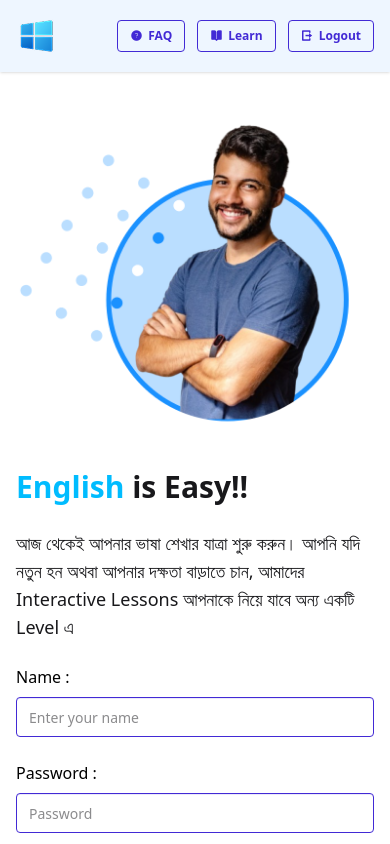
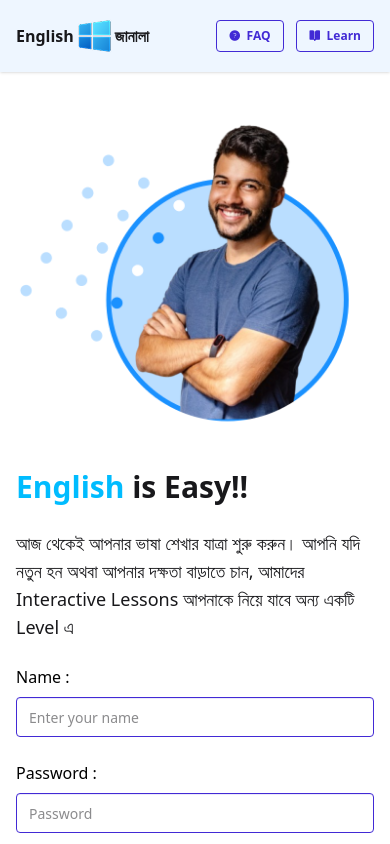
Before and after one commit to codewitharts/english-janala, a plain HTML site: page index.html in a window 390 px wide. Shown: the top 844 px of the page. Drawn offline with nearby package versions, Linux system fonts and the light colour scheme.

Commit message:
logoutbtn

```diff
--- a/index.html
+++ b/index.html
@@ -20,18 +20,16 @@
   <header class="w-full">
     <nav class="p-4 md:px-18 md:py-5 lg:px-24 lg:py-7 bg-blue-200/26 shadow flex items-center justify-between">
       <div class="flex items-center text-[16px] lg:text-[28px] font-bold">
-        <span class="hidden md:block">English</span>
+        <span class="md:block">English</span>
         <img src="./assets/logo.png" alt="English Janala Logo">
-        <span class="hidden md:block">জানালা</span>
+        <span class="md:block">জানালা</span>
       </div>
       <div class="flex items-center justify-center gap-3">
         <a href="#faq"><button class="btn btn-outline btn-primary btn-sm md:btn-md  "><i class="ri-question-fill"></i>
             FAQ</button></a>
         <button class="btn btn-outline btn-primary btn-sm md:btn-md "><i class="ri-book-open-fill"></i>
           Learn</button>
-        <button id="logout-btn" class="btn btn-outline btn-primary btn-sm md:btn-md "><i
-            class="ri-logout-box-r-line"></i>
-          Logout</button>
+
       </div>
     </nav>
   </header>
```
Also changed, not shown: home.html (+3 -1 lines).
